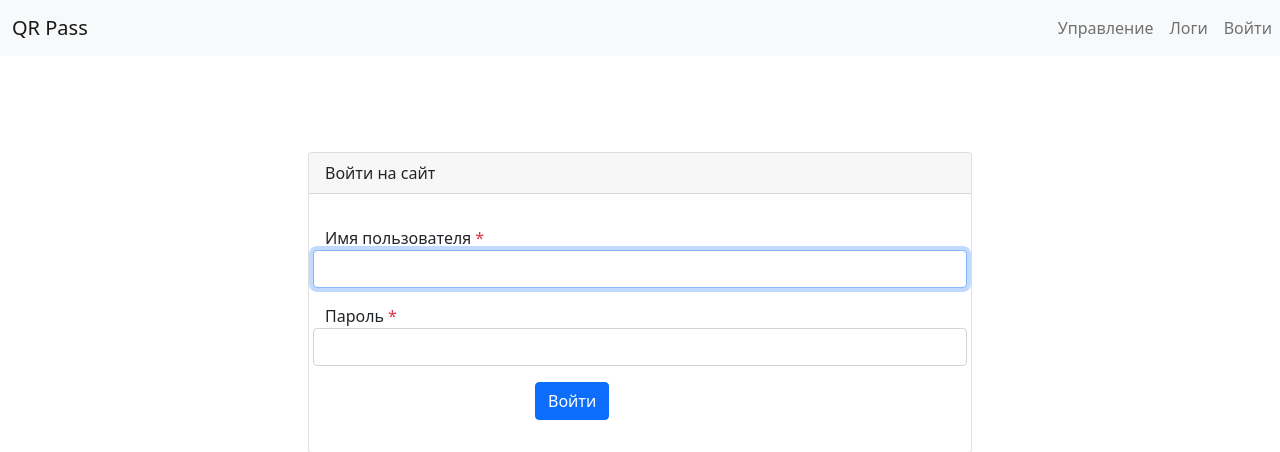
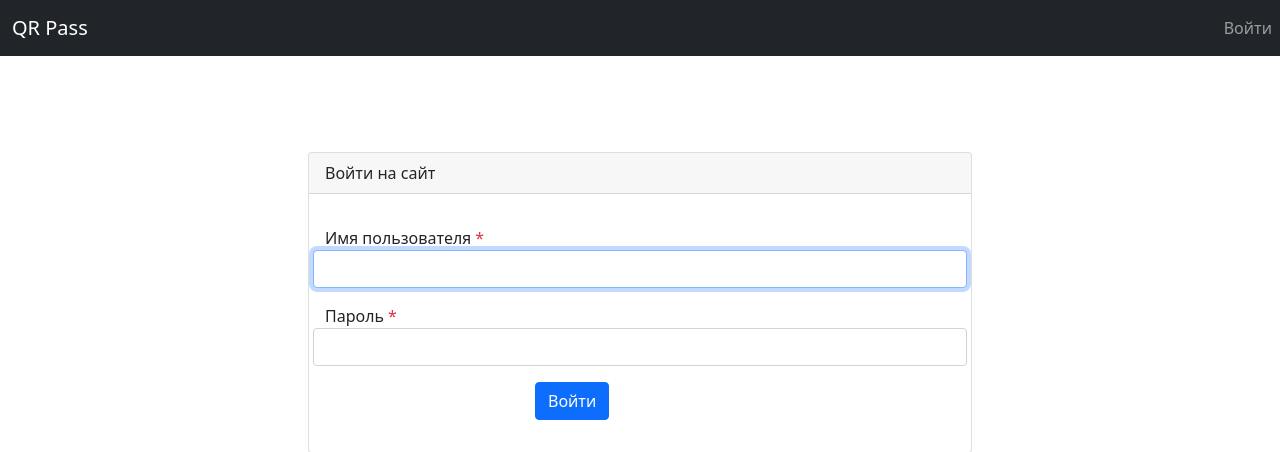
Before and after one commit to nmxsoft/QR_pass, a Django app: a page that uses qr_pass/templates/includes/footer.html in a window 1280 px wide. Shown: the top 452 px of the page. Run offline with Django 4.2, Linux system fonts and the light colour scheme; some libraries are stand-ins or nearby versions.

Commit message:
add master-user and permissions

```diff
--- a/qr_pass/pass/admin.py
+++ b/qr_pass/pass/admin.py
@@ -9,7 +9,8 @@ class PassRegister(admin.ModelAdmin):
         'username',
         'real_name',
         'access',
-        'key'
+        'key',
+        'master'
     )
 
 
--- a/qr_pass/templates/includes/footer.html
+++ b/qr_pass/templates/includes/footer.html
@@ -1,4 +1,4 @@
-<nav class="navbar navbar-expand-lg navbar-light bg-light">
+<nav class="navbar navbar-expand-lg navbar-dark bg-light">
   <div class="container-fluid">
     <p>QR Pass @ {% now "Y" %} by nmxsoft</p>
   </div>
--- a/qr_pass/templates/includes/header.html
+++ b/qr_pass/templates/includes/header.html
@@ -1,9 +1,13 @@
-<nav class="navbar navbar-expand-lg navbar-light bg-light">
+<nav class="navbar navbar-expand-lg navbar-dark bg-dark">
   <div class="container-fluid">
     <a class="navbar-brand" href="#">QR Pass</a>
+      {% if user.is_authenticated %}
+    <div class="nav-item" style="color:blue;">Пользователь: {{ user.username }}</div>
+      {% endif %}
   </div>
     <div class="collapse navbar-collapse" id="navbarSupportedContent">
       <ul class="navbar-nav me-auto mb-2 mb-lg-0">
+      {% if user.is_authenticated %}
         <li class="nav-item">
           <a class="nav-link" href="{% url 'passes:index' %}">Управление</a>
         </li>
@@ -11,11 +15,10 @@
           <a class="nav-link" href="{% url 'passes:logs' %}">Логи</a>
         </li>
         <li class="nav-item">
-          {% if user.is_authenticated %}
-          <a class="nav-link" href="{% url 'users:logout' %}">{{ user.username }}  Выйти</a>
-          {% else %}
+          <a class="nav-link" href="{% url 'users:logout' %}">Выйти</a>
+      {% else %}
           <a class="nav-link" href="{% url 'users:login' %}">Войти</a>
-          {% endif %}
+      {% endif %}
         </li>
       </ul>
     </div>
--- a/qr_pass/templates/logs.html
+++ b/qr_pass/templates/logs.html
@@ -6,6 +6,7 @@
   <thead>
     <tr>
       <th scope="col">Ник</th>
+      <th scope="col">Реальное имя</th>
       <th scope="col">Время входа</th>
       <th scope="col">Доступ</th>
     </tr>
@@ -14,6 +15,7 @@
   {% for l in log %}
     <tr>
       <td>{{ l.user }}</td>
+      <td>{{ l.user.real_name }}</td>
       <td>{{ l.visit }}</td>
       <td>{{ l.success }}</td>
     </tr>
```
Also changed, not shown: qr_pass/pass/models.py (+10 -0 lines), qr_pass/pass/views.py (+4 -3 lines), qr_pass/pass/migrations/0009_alter_logs_options_customer_master.py (added), 1 other file.
